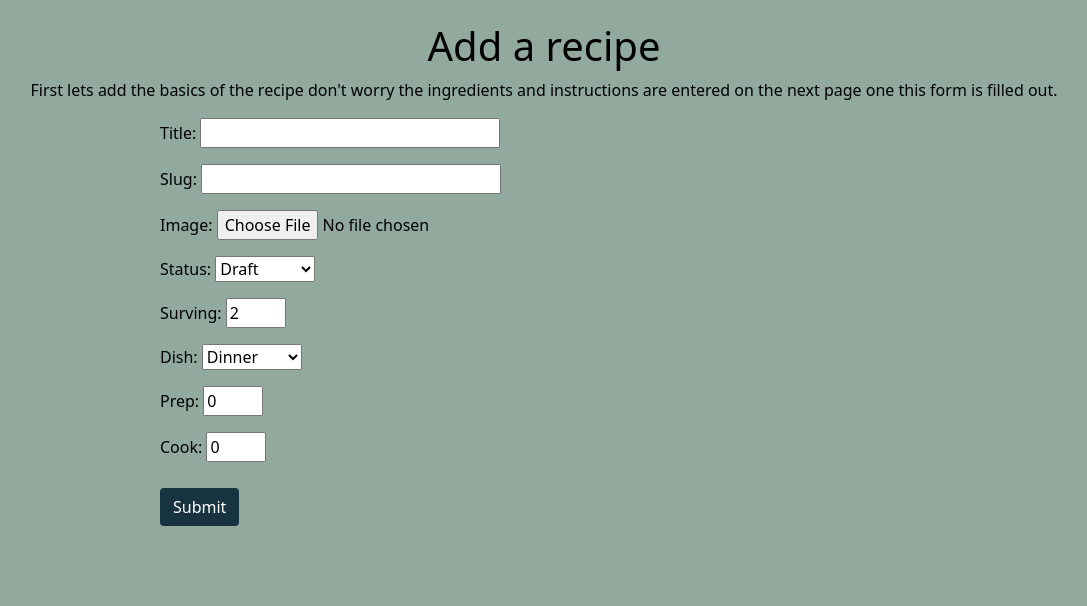
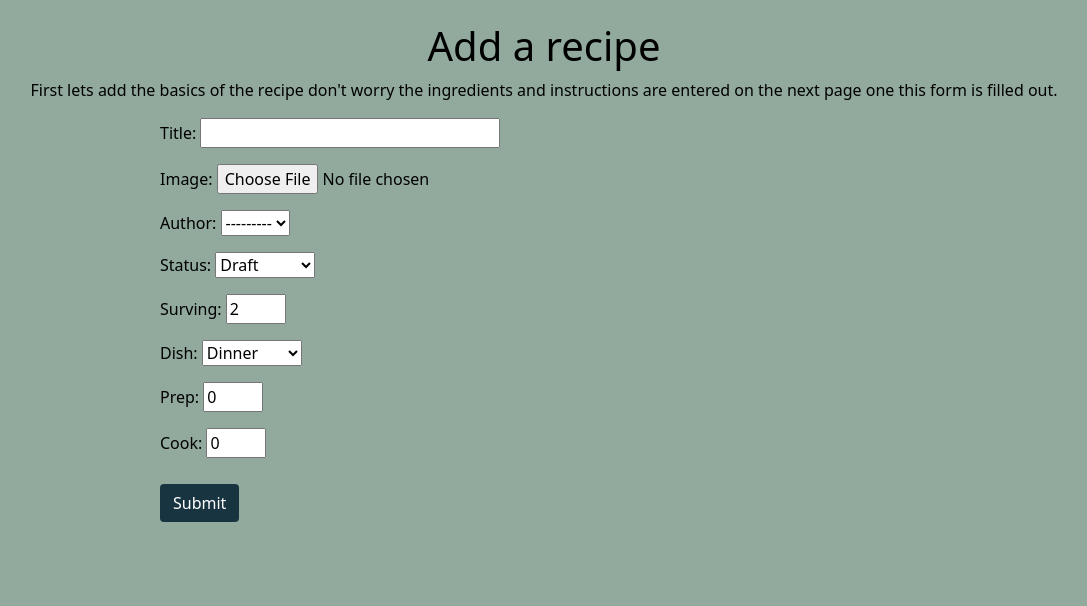
Before and after one commit to HarveyBurton96/Recipe-Rustlers, a Django app: page /add_a_recipe in a window 1280 px wide. Shown: the part 80-686 px from the top of the page, without its empty margins (96-1183 px from the left). Run offline with Django 3.2, Linux system fonts and the light colour scheme; parts of the project's set-up code (start-up, migrations or seed data) failed here and were passed over; some libraries are stand-ins or nearby versions.

Commit message:
Solve issue with redirect to add_a_recipe_detail

```diff
--- a/recipe/forms.py
+++ b/recipe/forms.py
@@ -10,15 +10,14 @@ DISH = ((0, "Breakfast"), (1, "Lunch"), (2, "Snack"), (3, "Dinner"), (4, "Desser
 class PostForm(ModelForm):
     class Meta:
         model = Post
-        fields = ('title', 'slug', 'featured_image', 'status', 'surving', 'dish', 'prep', 'cook')
+        fields = ('title', 'featured_image', 'author', 'status', 'surving', 'dish', 'prep', 'cook')
 
         status = forms.ChoiceField(choices=STATUS)
         dish = forms.ChoiceField(choices=DISH)
-        author = User
+        author = User.username
 
         widgets = {
             'title': forms.TextInput(attrs={'class': 'form-control-long'}),
-            'slug': forms.TextInput(attrs={'class': 'form-control-long'}),
             'featured_image': forms.FileInput(attrs={'class': 'form-control-long'}),
             'status': forms.Select(attrs={'class': 'form-control-medium'}),
             'surving': forms.NumberInput(attrs={'class': 'form-control-short'}),
--- a/recipe/models.py
+++ b/recipe/models.py
@@ -1,6 +1,8 @@
 from django.db import models
 from django.contrib.auth.models import User
 from cloudinary.models import CloudinaryField
+from django.template.defaultfilters import slugify
+from django.urls import reverse
 
 STATUS = ((0, "Draft"), (1, "Published"))
 DISH = ((0, "Breakfast"), (1, "Lunch"), (2, "Snack"), (3, "Dinner"), (4, "Dessert"))
@@ -8,7 +10,7 @@ DISH = ((0, "Breakfast"), (1, "Lunch"), (2, "Snack"), (3, "Dinner"), (4, "Desser
 
 class Post(models.Model):
     title = models.CharField(max_length=200, unique=True)
-    slug = models.SlugField(max_length=200, unique=True)
+    slug = models.SlugField(max_length=200, null=False, unique=True)
     author = models.ForeignKey(User, on_delete=models.CASCADE, related_name="recipe_posts")
     updated_on = models.DateTimeField(auto_now=True)
     featured_image = CloudinaryField('image', default='no_image')
@@ -26,8 +28,9 @@ class Post(models.Model):
     def __str__(self):
         return self.title
 
-    def number_of_likes(self):
-        return self.likes.count()
+    def save(self, *args, **kwargs):
+        self.slug = slugify(self.title)
+        super(Post, self).save(*args, **kwargs)
 
 
 class Comment(models.Model):
--- a/recipe/views.py
+++ b/recipe/views.py
@@ -1,10 +1,11 @@
-from django.shortcuts import render, get_object_or_404, reverse
+from django.shortcuts import render, get_object_or_404, reverse, redirect
 from django.views import generic, View
 from .models import Post
 from .forms import PostForm, CommentForm, IngredientForm, InstructionForm
 from django.http import HttpResponseRedirect
 from django.contrib.auth.models import User
 from django.db.models import Count
+from django.utils.text import slugify
 
 
 class PostList(generic.ListView):
@@ -53,13 +54,15 @@ class LovedRecipes(generic.ListView):
     paginate_by = 12
 
 
-def add_recipe(request, slug=None):
+def add_recipe(request):
     submitted = False
     if request.method == "POST":
         form = PostForm(request.POST)
         if form.is_valid():
+            form.slug = slugify(form.cleaned_data.get('title'))
+            print(form.slug)
             form.save()
-            return HttpResponseRedirect('/add_a_recipe?submitted=True?', slug)
+            return redirect('recipe:add_a_recipe_detail', slug=form.slug)
     else:
         form = PostForm()
         if 'submitted' in request.GET:
--- a/templates/add_a_recipe.html
+++ b/templates/add_a_recipe.html
@@ -9,7 +9,7 @@
     <p class="centered-text">
         Your recipe was submitted succesfully!
         <br>
-        <a href="{% url 'recipe:add_a_recipe_detail' post.slug %}">To the next page!!</a>
+        <a href="{% url 'recipe:add_a_recipe_detail' slug %}">To the next page!!</a>
     </p>
 {% else %}
     <p class="centered-text">First lets add the basics of the recipe don't worry the ingredients and instructions are entered on the next page one this form is filled out.</p>
```
